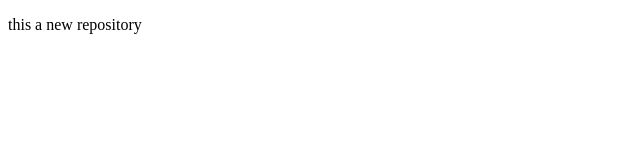
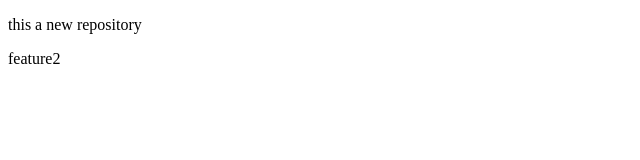
Before and after one commit to Shrishti-singhal96/local-repo, a plain HTML site: page index.html in a window 1280 px wide. Shown: the full height of the page, 0-640 px from the left. Drawn offline with Linux system fonts and the light colour scheme.

Commit message:
check merge

```diff
--- a/index.html
+++ b/index.html
@@ -7,5 +7,6 @@
 </head>
 <body>
     <p>this a new repository</p>
+    <P>feature2</P>
 </body>
 </html>
```
